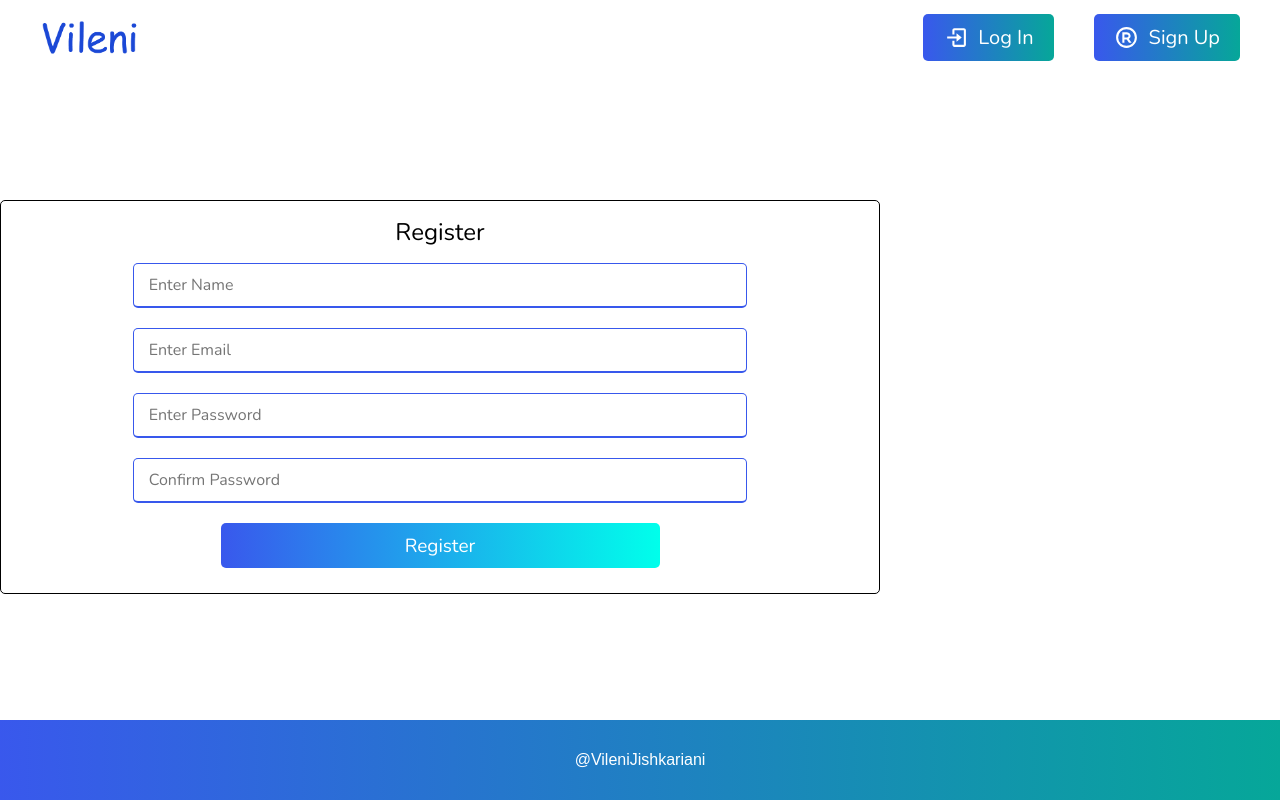
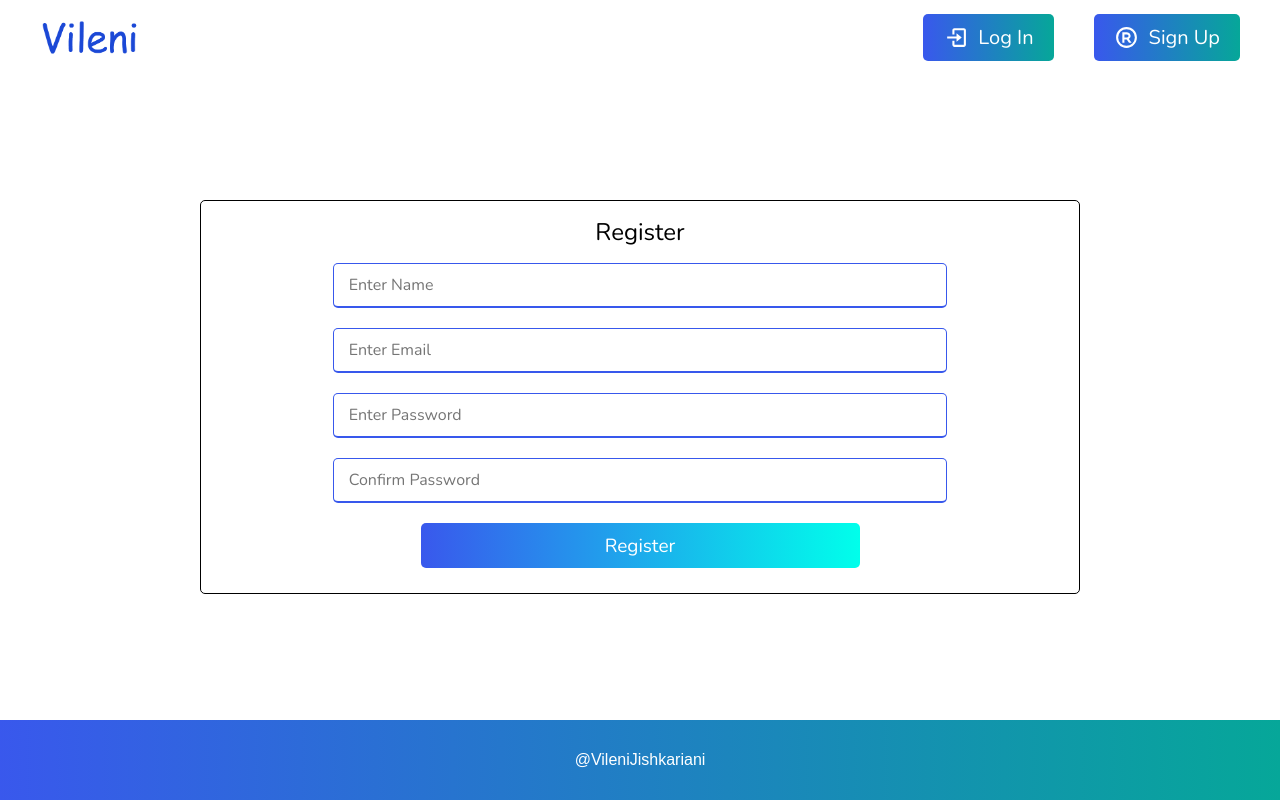
Before and after one commit to Vileni/link_shortener, a React (Create React App) app in the folder client/: page /register in a window 1280 px wide. Built offline with nearby package versions, Linux system fonts and the light colour scheme; no server answers.

Commit message:
front end bug fix

```diff
--- a/client/src/components/register/register.scss
+++ b/client/src/components/register/register.scss
@@ -7,6 +7,8 @@
     border-radius: 5px;
     border: 1px solid #000;
     max-width: 880px;
+    margin-left: auto;
+    margin-right: auto;
     h2 {
         font-family: "Nunito", sans-serif;
         font-weight: 200;
--- a/client/src/components/sharedComponents/navBar/NavBarMini.js
+++ b/client/src/components/sharedComponents/navBar/NavBarMini.js
@@ -23,7 +23,7 @@ function NavBarMini({ userinfo, logoutdispatch }) {
   return (
     <>
       <div className="nav-bar">
-        <div className="img-cnt">
+        <div className="img-cnt" onClick={() => history.push('/')}>
           <img src={vileni} alt="vileni Logo" />
         </div>
         {clickbrg ? (
```
